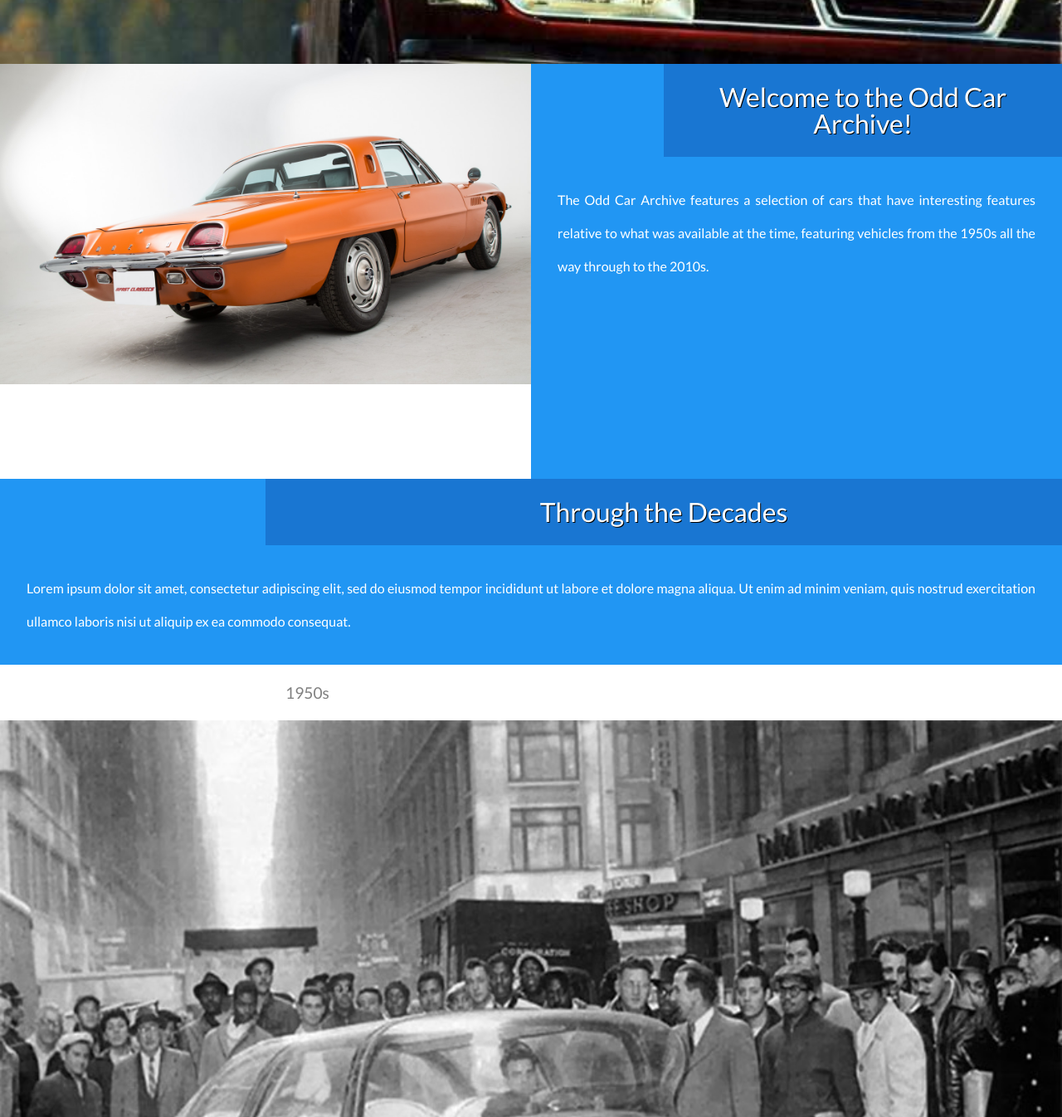
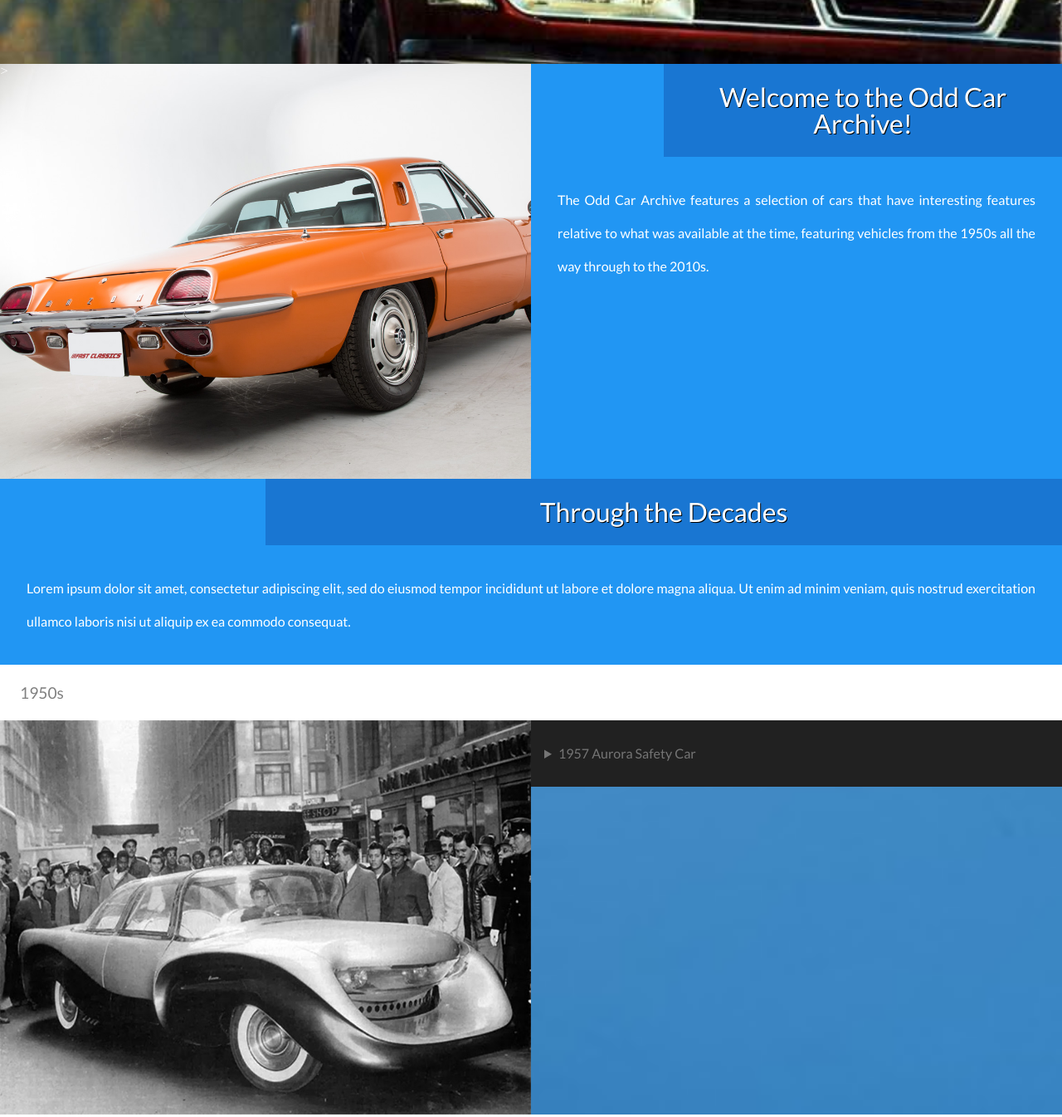
Before and after one commit to LessThanEqual/CTEC3905, a plain HTML site: page index.html in a window 1280 px wide. Shown: the part 723-2069 px from the top of the page at 83% size. Drawn offline with Linux system fonts and the light colour scheme.

Commit message:
further desktop layout changes, minor gallery adjustments

```diff
--- a/assets/css/style.css
+++ b/assets/css/style.css
@@ -64,8 +64,8 @@ table {
 /* HTML and Body */
 
 html {
-		scroll-behavior: smooth;
-		height: 100%
+	scroll-behavior: smooth;
+	height: 100%;
 }
 
 body {
@@ -114,13 +114,16 @@ DETAILS[open] SUMMARY ~ *
  100%  {opacity: 1; margin-left: 0px}
 }
 
+@keyframes fade {
+  from {opacity: .4}
+  to {opacity: 1}
+}
 
 
 /* Main container */
 #main-container {
-position: relative;
-  width: 100%;
-  //min-height: 100%;
+	position: relative;
+	width: 100%;
 	text-align: left;
 }
 
@@ -152,6 +155,15 @@ footer {
 		margin-right: auto;
 		margin-left: auto;
 	}
+
+#banner-cosmo {
+  	width: 100%;
+  	height: 50vh;
+	background-image: url(../images/banners/cosmo.jpg);
+	background-size: cover;
+	background-repeat: no-repeat;
+	background-position: 50%;
+}
 
 #decades {
   background-color: #fff;
@@ -316,6 +328,38 @@ details details summary {
 		width: 50%;
 		min-height: 500px;
 	}
+
+	.article-wrapper {
+
+	}
+		.article-wrapper img {
+			float: left;
+			width: 50%;
+		}
+
+		.article-wrapper article {
+			float: right;
+			width: 50%;
+		}
+
+	.wrapper-body .header-background {
+		width: 100%;
+	}
+
+	#decades img {
+		width: 50%;
+	}
+
+	#banner-cosmo {
+	float: left;
+  	height: 500px;
+  	width: 50%;
+	background-image: url(../images/banners/cosmo.jpg);
+	background-size: cover;
+	background-repeat: no-repeat;
+	background-position: 50%;
+	font-family: 'playfair', Fallback, serif;
+}
 }
 
 /* Image Gallery */
@@ -326,6 +370,7 @@ details details summary {
 
 /* Slideshow container */
 .slideshow-container {
+	background-color: #000;
   position: relative;
   margin: auto;
   line-height: 0;
@@ -383,18 +428,3 @@ details details summary {
   animation-name: fade;
   animation-duration: 1.5s;
 }
-
-@-webkit-keyframes fade {
-  from {opacity: .4}
-  to {opacity: 1}
-}
-
-@keyframes fade {
-  from {opacity: .4}
-  to {opacity: 1}
-}
-
-/* On smaller screens, decrease text size */
-@media only screen and (max-width: 300px) {
-  .prev, .next,.text {font-size: 11px}
-}
--- /dev/null
+++ b/assets/js/gallery.js
@@ -0,0 +1,26 @@
+  var slideIndex = 1;
+  showSlides(slideIndex);
+
+  function plusSlides(n) {
+    showSlides(slideIndex += n);
+  }
+
+  function currentSlide(n) {
+    showSlides(slideIndex = n);
+  }
+
+  function showSlides(n) {
+    var i;
+    var slides = document.getElementsByClassName("mySlides");
+
+    if (n > slides.length) {slideIndex = 1}
+
+    if (n < 1) {slideIndex = slides.length}
+
+    for (i = 0; i < slides.length; i++) {
+        slides[i].style.display = "none";
+    }
+
+    slides[slideIndex-1].style.display = "block";
+
+  }
--- /dev/null
+++ b/assets/js/opendetails.js
@@ -0,0 +1,3 @@
+function openArticle{
+
+}
--- a/index.html
+++ b/index.html
@@ -37,8 +37,7 @@
 
       </section>
 
-      <section class="banner">
-        <img src="assets/images/banner.jpg">
+      <section id="banner-cosmo">>
       </section>
 
 
@@ -281,34 +280,7 @@
       &copy; Marcin Zebrowski 2016-2017
     </footer>
 
-<script>
-  var slideIndex = 1;
-  showSlides(slideIndex);
-
-  function plusSlides(n) {
-    showSlides(slideIndex += n);
-  }
-
-  function currentSlide(n) {
-    showSlides(slideIndex = n);
-  }
-
-  function showSlides(n) {
-    var i;
-    var slides = document.getElementsByClassName("mySlides");
-    var dots = document.getElementsByClassName("dot");
-    if (n > slides.length) {slideIndex = 1}
-    if (n < 1) {slideIndex = slides.length}
-    for (i = 0; i < slides.length; i++) {
-        slides[i].style.display = "none";
-    }
-    for (i = 0; i < dots.length; i++) {
-        dots[i].className = dots[i].className.replace(" active", "");
-    }
-    slides[slideIndex-1].style.display = "block";
-    dots[slideIndex-1].className += " active";
-  }
-</script>
+<script type="text/javascript" src="assets/js/gallery.js"></script>
 
   </body>
 
```
Also changed, not shown: assets/images/banners/cosmo.jpg (renamed from assets/images/banner.jpg).
